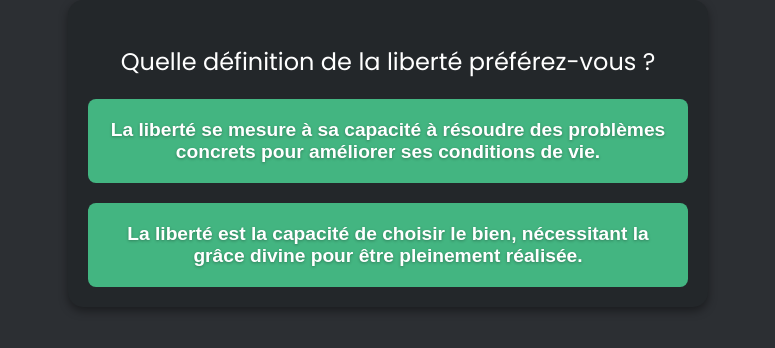
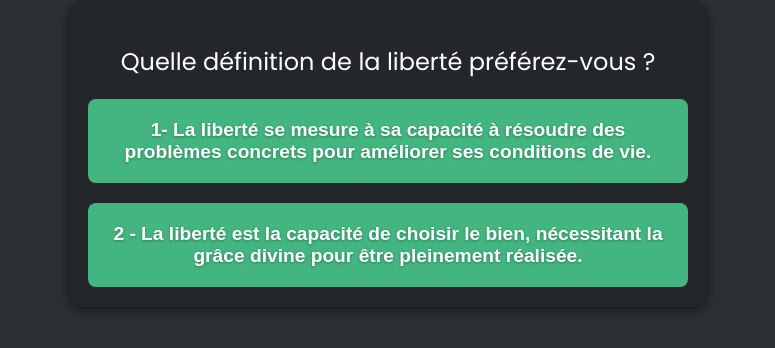
Before and after one commit to Noctambulique/fhkcjvgg, a plain HTML site: page index.html in a window 1280 px wide. Shown: the part 300-648 px from the top of the page, without its empty margins (252-1027 px from the left). Drawn offline with Linux system fonts and the light colour scheme.

Commit message:
Update index.html

```diff
--- a/index.html
+++ b/index.html
@@ -75,15 +75,15 @@
     <script>
         // Liste des positions sur la liberté
         const youtubeurs = [
-            "La liberté se mesure à sa capacité à résoudre des problèmes concrets pour améliorer ses conditions de vie.",
-            "La liberté est la capacité de choisir le bien, nécessitant la grâce divine pour être pleinement réalisée.",
-            "La liberté se trouve dans l'obéissance aux lois que l'on s'est données soi-même en participant à la volonté générale.",
-            "La liberté est l'affirmation créatrice de soi-même, au-delà des valeurs imposées par la société ou la morale traditionnelle.",
-            "La liberté est le droit inviolable de chaque individu à posséder et à disposer de sa personne et de ses biens.",
-            "La liberté est intérieure et consiste à maîtriser ses passions et à se libérer des attachements au monde extérieur.",
-            "La liberté est l'émancipation des contraintes économiques et sociales, réalisable par la transformation des structures de production.",
-            "La liberté véritable réside dans la compréhension des lois nécessaires de la nature et dans l'acceptation rationnelle de ces déterminations.",
-            "La liberté consiste en l'absence de contrainte extérieure, permettant à l'individu d'agir selon sa volonté tant qu'il ne nuit pas aux autres."
+            "1- La liberté se mesure à sa capacité à résoudre des problèmes concrets pour améliorer ses conditions de vie.",
+            "2 - La liberté est la capacité de choisir le bien, nécessitant la grâce divine pour être pleinement réalisée.",
+            "3 - La liberté se trouve dans l'obéissance aux lois que l'on s'est données soi-même en participant à la volonté générale.",
+            "4 - La liberté est l'affirmation créatrice de soi-même, au-delà des valeurs imposées par la société ou la morale traditionnelle.",
+            "5 - La liberté est le droit inviolable de chaque individu à posséder et à disposer de sa personne et de ses biens.",
+            "6 - La liberté est intérieure et consiste à maîtriser ses passions et à se libérer des attachements au monde extérieur.",
+            "7 - La liberté est l'émancipation des contraintes économiques et sociales, réalisable par la transformation des structures de production.",
+            "8 - La liberté véritable réside dans la compréhension des lois nécessaires de la nature et dans l'acceptation rationnelle de ces déterminations.",
+            "9- La liberté consiste en l'absence de contrainte extérieure, permettant à l'individu d'agir selon sa volonté tant qu'il ne nuit pas aux autres."
         ];
 
         let currentIndex = 0;
```
